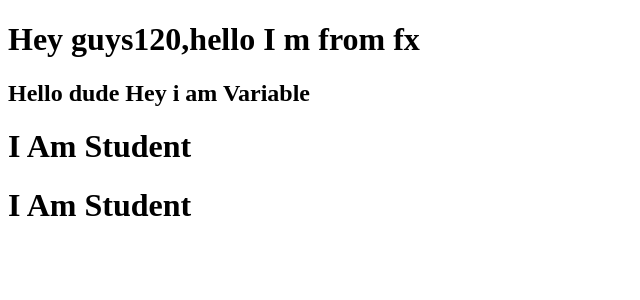
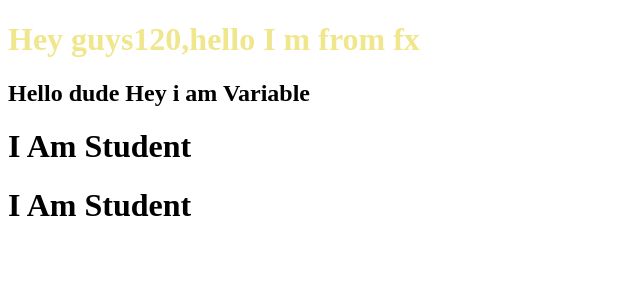
Before and after one commit to piyush-Rathor/React, a React (Create React App) app: page / in a window 1280 px wide. Shown: the top 300 px of the page, without its empty margins (0-640 px from the left). Built offline with nearby package versions, Linux system fonts and the light colour scheme.

Commit message:
adding Class using camel cse notation and add styl

```diff
--- /dev/null
+++ b/src/App.css
@@ -0,0 +1,11 @@
+.bg{
+    font-style: inherit;
+    color: khaki;
+
+}
+.bg:hover{
+    color: red;
+    background-color: pink;
+    padding: 0;
+    margin: 0em;
+}
--- a/src/App.js
+++ b/src/App.js
@@ -1,4 +1,5 @@
 import React, { Component, Fragment } from 'react';
+import "./App.css"
 import Student from './Student';
 const name=" Hey i am Variable"
 class App extends Component{
@@ -7,7 +8,7 @@ class App extends Component{
             return "hello I m from fx"
         }
         return(<>
-            <h1>Hey guys{10+20+30*3},{a()}</h1>
+            <h1 className="bg">Hey guys{10+20+30*3},{a()}</h1>
         <h2>Hello dude{name}</h2>
             <Student />
             <Student />
```
